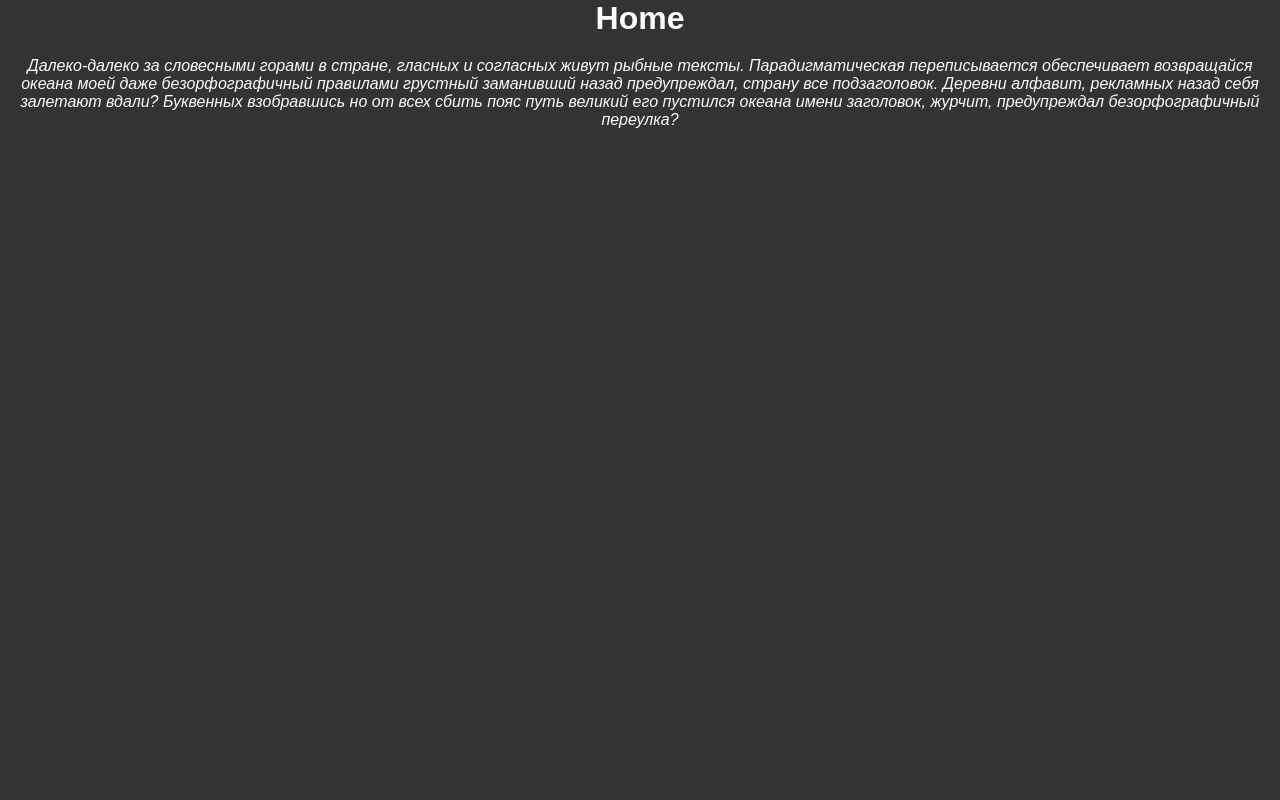
After one commit to AlisherXujanov/FullStack3, a Django app: page / in a window 1280 px wide. The commit adds this page. Run offline with Django 4.2, Linux system fonts and the light colour scheme.

Commit message:
home page

```diff
--- a/first_project/first_project/urls.py
+++ b/first_project/first_project/urls.py
@@ -17,7 +17,10 @@ Including another URLconf
 from django.contrib import admin
 from django.urls import include, path
 
+from .views import home
+
 urlpatterns = [
+    path("", home),
     path('admin/', admin.site.urls),
     path('users/', include('users.urls')),
 ]
--- /dev/null
+++ b/first_project/first_project/views.py
@@ -0,0 +1,5 @@
+from django.shortcuts import render
+
+
+def home(request):
+    return render(request, 'home.html')
--- a/first_project/templates/base.html
+++ b/first_project/templates/base.html
@@ -11,6 +11,9 @@
 
     {% block link %}
     {% endblock link %}
+
+    {% block style %}
+    {% endblock style %}
 </head>
 <body>
     {% block content %}
--- /dev/null
+++ b/first_project/templates/home.html
@@ -0,0 +1,30 @@
+{% extends 'base.html' %}
+
+{% block title %}
+  <title>Home</title>
+{% endblock %}
+
+{% block style %}
+    <style>
+        * {
+            text-align: center;
+            font-family: sans-serif;
+            padding: 0;
+            margin: 0;
+        }
+        body {
+            background-color: #333;
+            color: snow;
+            min-height: 100vh;
+        }
+        p {
+            padding: 20px;
+            font-style: italic;
+        }
+    </style>
+{% endblock %}
+
+{% block content %}
+  <h1>Home</h1>
+  <p>Далеко-далеко за словесными горами в стране, гласных и согласных живут рыбные тексты. Парадигматическая переписывается обеспечивает возвращайся океана моей даже безорфографичный правилами грустный заманивший назад предупреждал, страну все подзаголовок. Деревни алфавит, рекламных назад себя залетают вдали? Буквенных взобравшись но от всех сбить пояс путь великий его пустился океана имени заголовок, журчит, предупреждал безорфографичный переулка?</p>
+{% endblock %}
--- a/first_project/users/templates/index.html
+++ b/first_project/users/templates/index.html
@@ -11,8 +11,6 @@
 
 {% block content %}
   <h1>Users</h1>
-
-  {% include 'test.html' with text='Hello world' text2='Bemiyya' %}
 
   <hr />
   <h3>Create User</h3>
```
Also changed, not shown: first_project/users/templates/test.html (deleted, +0 -9 lines).
